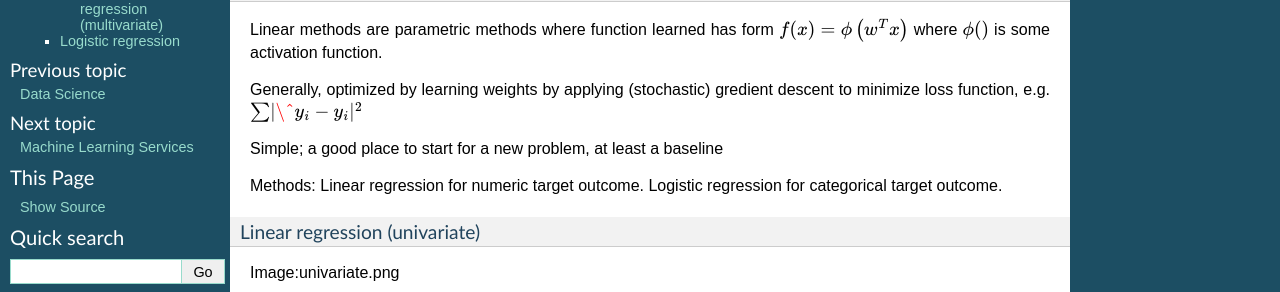
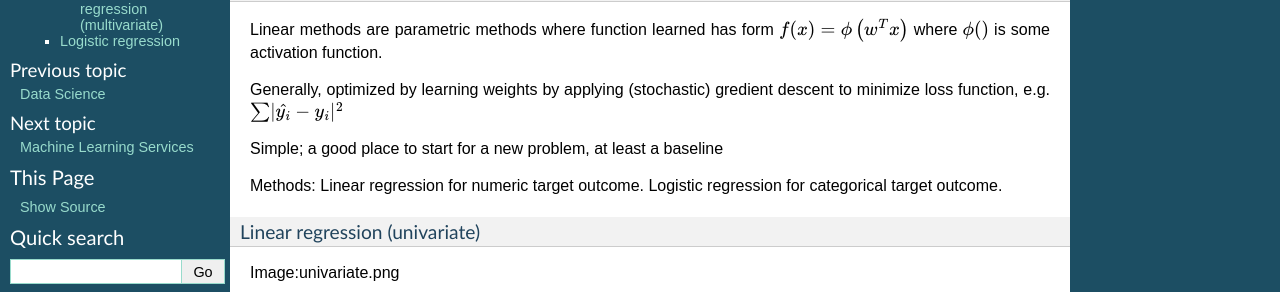
Before and after one commit to jacubero/aws-ml, a Sphinx documentation site: the page built from docs/algo.rst, in a window 1280 px wide. Shown: the part 185-477 px from the top of the page. Built offline with Sphinx 7.4.7, drawn with Linux system fonts in a browser that asks for light colours; formulas are drawn with MathJax 3; pages that are not in the unit, such as notebooks, are missing from menus.

Commit message:
New version

```diff
--- a/docs/algo.rst
+++ b/docs/algo.rst
@@ -9,7 +9,7 @@ Linear regression
 
 Linear methods are parametric methods where function learned has form :math:`f(x) = \phi \left( w^T x \right)` where :math:`\phi()` is some activation function.
 
-Generally, optimized by learning weights by applying (stochastic) gredient descent to minimize loss function, e.g. :math:`\sum \lvert \^{y_i} - y_i \rvert^2`
+Generally, optimized by learning weights by applying (stochastic) gredient descent to minimize loss function, e.g. :math:`\sum \lvert \hat{y_i} - y_i \rvert^2`
 
 Simple; a good place to start for a new problem, at least a baseline
 
```
